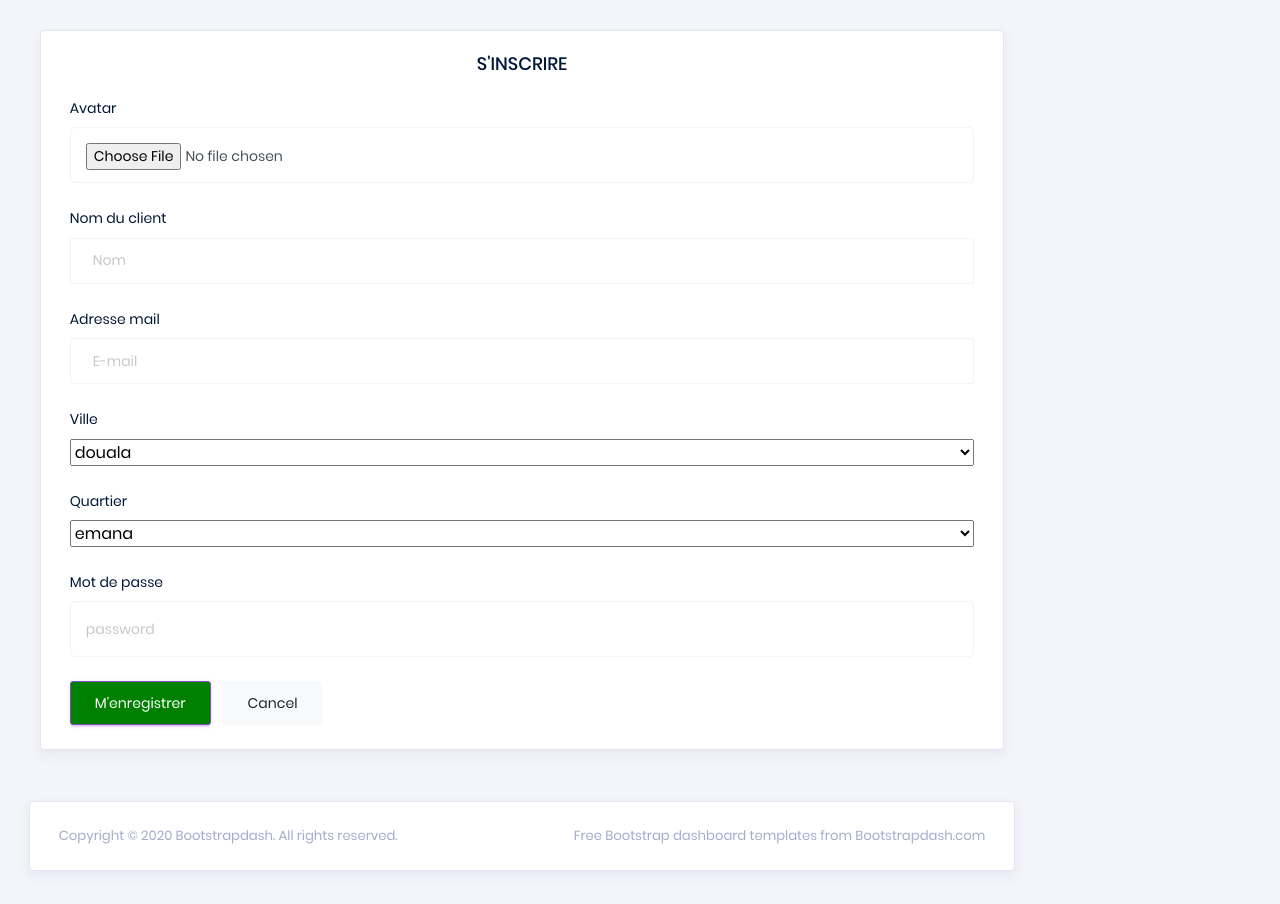
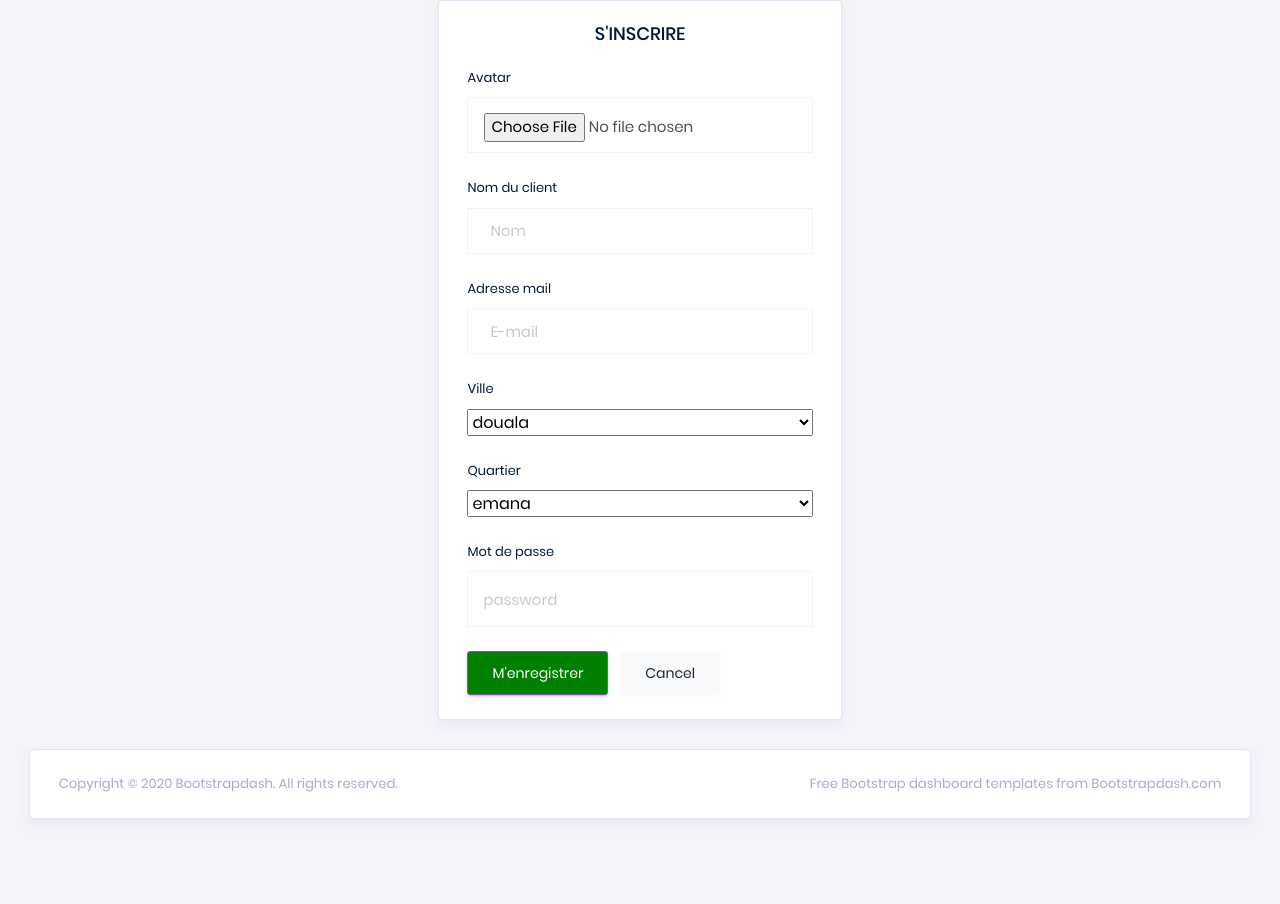
Before and after one commit to marsyiet/ecommerce, a PHP site: page /inscription.php in a window 1280 px wide. After the commit the page ends 819 px from the top, so only its background shows below. Run offline with PHP 8.4, Linux system fonts and the light colour scheme; data comes from the database, SQL or seed files in the repository.

Commit message:
modification inscription

```diff
--- a/inscription.php
+++ b/inscription.php
@@ -56,13 +56,12 @@
 
 <body>
 
-<div class="container-scroller">
-<div class="container-fluid page-body-wrapper">
-  <div class="main-panel">
-    <div class="content-wrapper">
-      <div class="col-12 grid-margin stretch-card">
-          <div class="card">
-            <div class="card-body">
+<div class="main-panel container-fluid page-body-wrapper full-page-wrapper">
+    <div class="content-wrapper d-flex align-items-center auth px-0">
+    <div class="row w-100 mx-0">
+    <div class="col-lg-4 mx-auto">
+    <div class="card">
+      <div class="card-body">
               <h4 class="card-title text-center">S'INSCRIRE</h4>
               <form class="forms-sample" action="inscription.php" method="POST" enctype="multipart/form-data">
                 <div class="form-group">
@@ -102,6 +101,7 @@
           </div>
         </div>
     </div>
+    </div>
     <?php include("admin/includes/footer.html"); ?>
   </div>
 </div>
```
